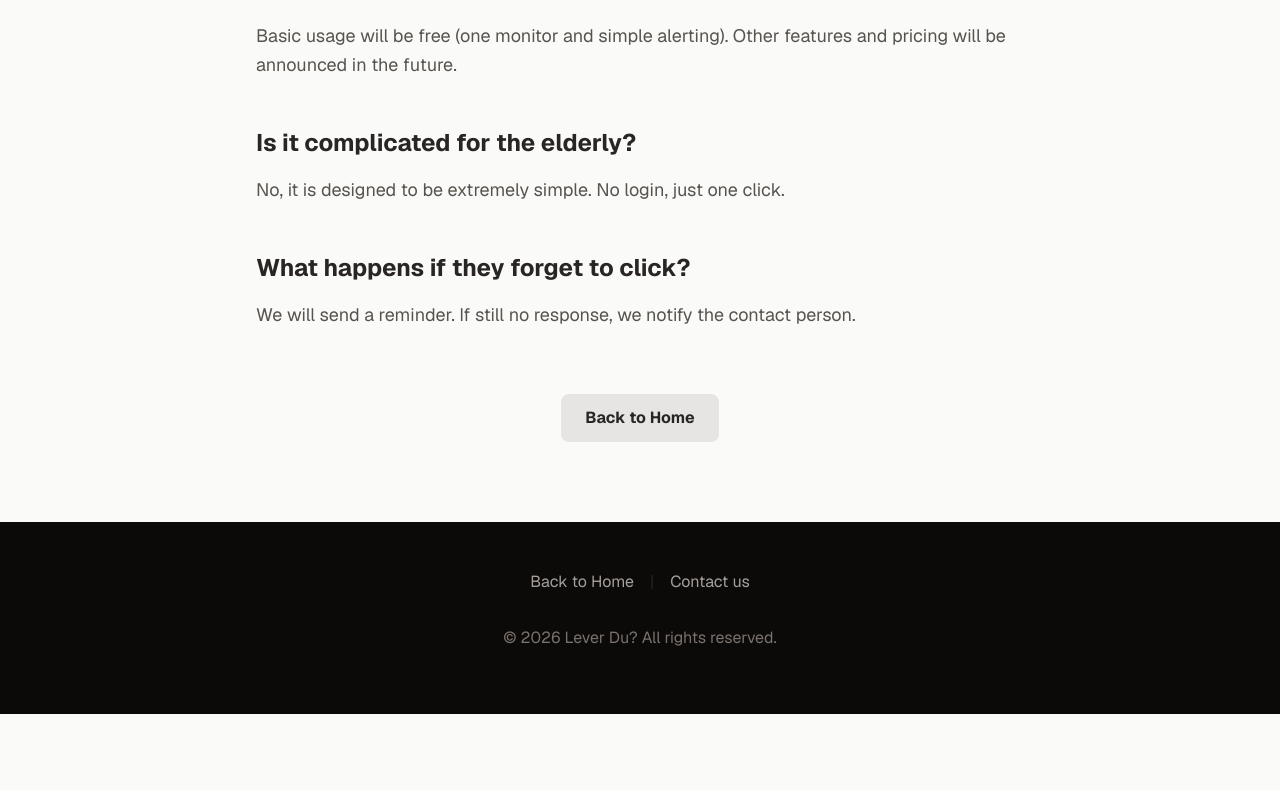
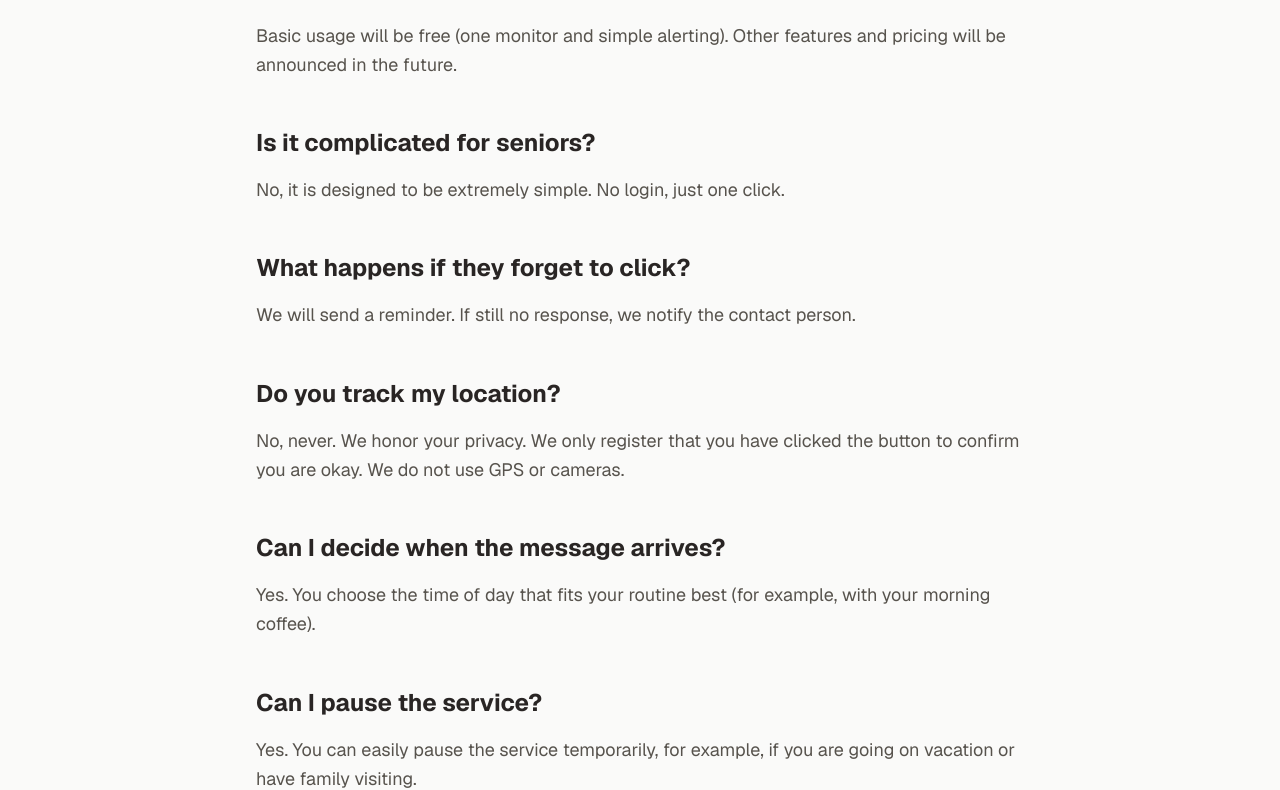
Before and after one commit to gdubya/silversignal, a Next.js app: page /en/faq in a window 1280 px wide. Shown: the part 431-1221 px from the top of the page. Before the commit the page ends 1145 px from the top, so only its background shows below. Built offline with nearby package versions, Linux system fonts and the light colour scheme.

Commit message:
fix: tweak FAQ

```diff
--- a/messages/en.json
+++ b/messages/en.json
@@ -36,10 +36,16 @@
     "a1": "We send a daily message (SMS/Email). The user clicks a link to confirm they are okay. If not, we notify the relatives.",
     "q2": "How much does it cost?",
     "a2": "Basic usage will be free (one monitor and simple alerting). Other features and pricing will be announced in the future.",
-    "q3": "Is it complicated for the elderly?",
+    "q3": "Is it complicated for seniors?",
     "a3": "No, it is designed to be extremely simple. No login, just one click.",
     "q4": "What happens if they forget to click?",
     "a4": "We will send a reminder. If still no response, we notify the contact person.",
+    "q5": "Do you track my location?",
+    "a5": "No, never. We honor your privacy. We only register that you have clicked the button to confirm you are okay. We do not use GPS or cameras.",
+    "q6": "Can I decide when the message arrives?",
+    "a6": "Yes. You choose the time of day that fits your routine best (for example, with your morning coffee).",
+    "q7": "Can I pause the service?",
+    "a7": "Yes. You can easily pause the service temporarily, for example, if you are going on vacation or have family visiting.",
     "contactUs": "Contact us",
     "copyright": "© {year} Lever Du? All rights reserved.",
     "backHome": "Back to Home"
--- a/messages/no.json
+++ b/messages/no.json
@@ -40,6 +40,12 @@
     "a3": "Nei, det er designet for å være ekstremt enkelt. Ingen innlogging, bare ett klikk.",
     "q4": "Hva skjer hvis de glemmer å klikke?",
     "a4": "Vi sender en påminnelse. Hvis det fortsatt ikke er noe svar, varsler vi kontaktpersonen.",
+    "q5": "Sporer dere hvor jeg er?",
+    "a5": "Nei, aldri. Vi verner om personvernet ditt. Vi registrerer kun at du har trykket på knappen for å bekrefte at du har det bra. Vi bruker ikke GPS eller kamera.",
+    "q6": "Kan jeg bestemme når meldingen kommer?",
+    "a6": "Ja. Du velger selv det klokkeslettet som passer din rutine best (f.eks. til morgenkaffen).",
+    "q7": "Kan jeg sette tjenesten på pause?",
+    "a7": "Ja. Du kan enkelt pause tjenesten midlertidig, for eksempel hvis du skal på ferie eller har familien på besøk.",
     "contactUs": "Kontakt oss",
     "copyright": "© {year} Lever Du? Alle rettigheter reservert.",
     "backHome": "Tilbake til forsiden"
--- a/src/app/[locale]/faq/page.tsx
+++ b/src/app/[locale]/faq/page.tsx
@@ -47,6 +47,21 @@ export default function Faq() {
               <h2 className="text-2xl font-bold mb-4 text-stone-800">{t('q4')}</h2>
               <p className="text-lg text-stone-600 leading-relaxed">{t('a4')}</p>
             </div>
+
+            <div>
+              <h2 className="text-2xl font-bold mb-4 text-stone-800">{t('q5')}</h2>
+              <p className="text-lg text-stone-600 leading-relaxed">{t('a5')}</p>
+            </div>
+
+            <div>
+              <h2 className="text-2xl font-bold mb-4 text-stone-800">{t('q6')}</h2>
+              <p className="text-lg text-stone-600 leading-relaxed">{t('a6')}</p>
+            </div>
+
+            <div>
+              <h2 className="text-2xl font-bold mb-4 text-stone-800">{t('q7')}</h2>
+              <p className="text-lg text-stone-600 leading-relaxed">{t('a7')}</p>
+            </div>
           </div>
 
           <div className="mt-16 text-center">
```
